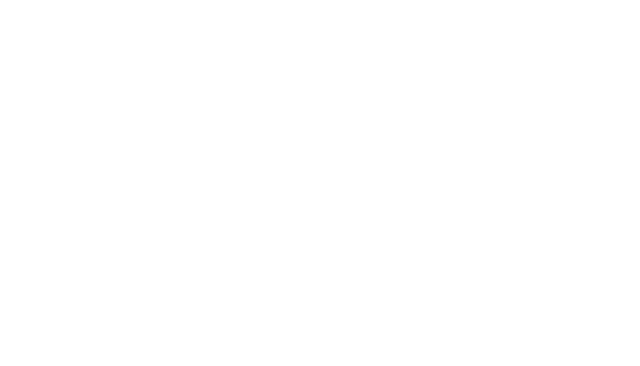
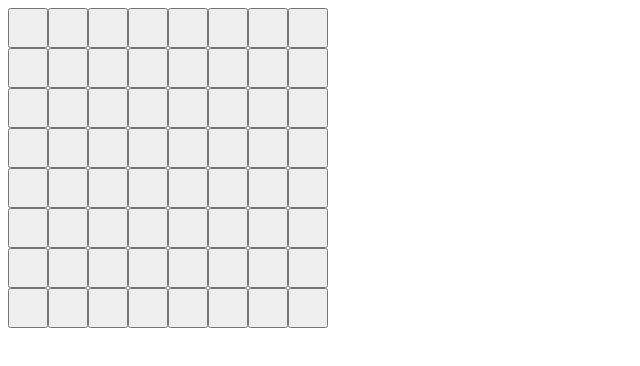
Before and after one commit to iRussianHero/Minesweeper, a plain HTML site: page index.html in a window 1280 px wide. Shown: the whole page, without its empty margins (0-640 px from the left). Drawn offline with Linux system fonts and the light colour scheme.

Commit message:
Create Bombs Array

```diff
--- a/index.html
+++ b/index.html
@@ -5,9 +5,10 @@
     <meta http-equiv="X-UA-Compatible" content="IE=edge">
     <meta name="viewport" content="width=device-width, initial-scale=1.0">
     <title>Minessweeper</title>
+    <link rel="stylesheet" href="./style.css">
 </head>
 <body>
-
+    <div class="field"></div>
     <script src="./script.js"></script>
 </body>
 </html>
--- a/script.js
+++ b/script.js
@@ -0,0 +1,28 @@
+startGame(8,8,15);
+
+function startGame(width, height, bombs_count){
+    const field = document.querySelector('.field');
+    const cellsCount = width * height;
+    field.innerHTML = '<button></button>'.repeat(cellsCount);
+    const cells = [...field.children];
+
+    const bombs = [...Array(cellsCount).keys()]
+    .sort(() => Math.random() - 0.5)
+    .slice(0, bombs_count);
+
+    field.addEventListener('click', (event) => {
+        if (event.target.tagName !== 'BUTTON') {
+            return;
+        }
+
+        const index = cells.indexOf(event.target);
+        const row = Math.floor(index / width);
+        const column = index % width;
+        event.target.innerHTML = isBomb(row, column) ? 'X' : ' ';
+    });
+}
+
+function isBomb(row, column){
+    const index = row * width + column;
+    return bombs.includes(index);
+}
--- a/style.scss
+++ b/style.scss
@@ -0,0 +1,8 @@
+.field {
+    display: grid;
+    grid-template-columns: repeat(8, 40px);
+}
+button {
+    height: 40px;
+    font-size: 24px;
+}
```
Also changed, not shown: style.css, 1 other file.
